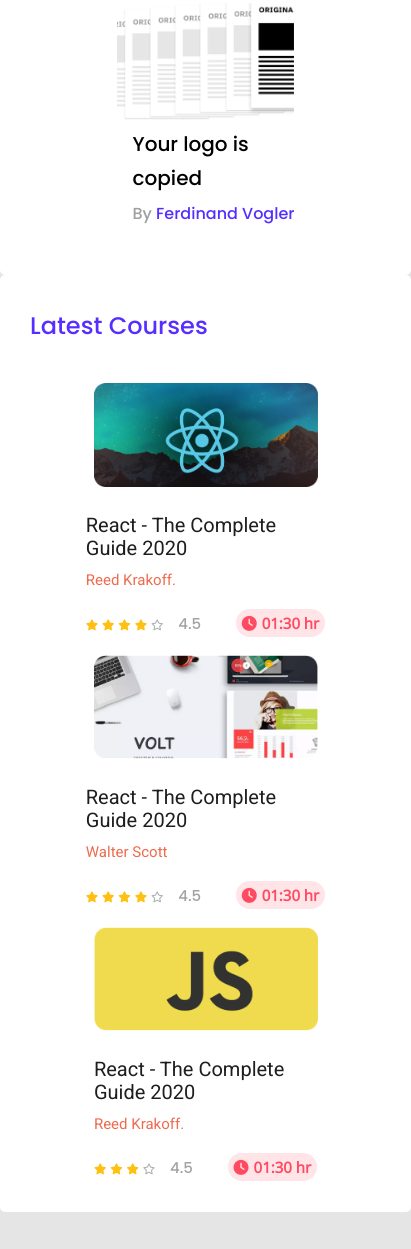
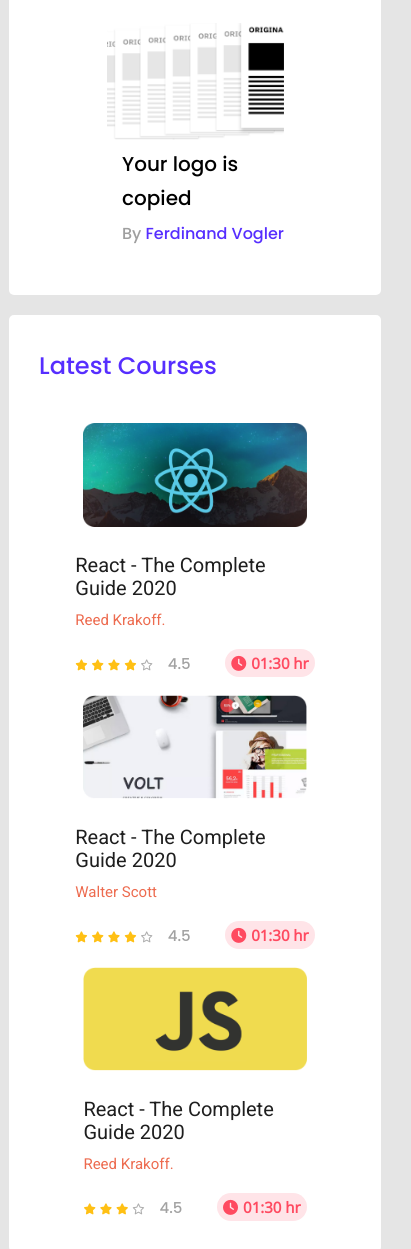
Before and after one commit to taninrahma4/leader-board, a plain HTML site: page index.html in a window 390 px wide. Shown: the part 1938-3187 px from the top of the page, 411 px wide, since content can reach past the window. Before the commit the page ends 3150 px from the top, so only its background shows below. Drawn offline with nearby package versions, Linux system fonts and the light colour scheme; some icons are missing.

Commit message:
make responsive

```diff
--- a/CSS/style.css
+++ b/CSS/style.css
@@ -26,6 +26,7 @@ main {
   background: #ffffff;
   border-radius: 5px;
   padding-top: 3px;
+  margin-top: 20px;
 }
 /* -----------
 top players
@@ -149,8 +150,7 @@ Start think responsive
 
 @media only screen and (max-width:576px){
   .container{
-    width: 90%;
-    margin: 0 auto;
+    width: 80%;
   }
   .players-list,.blogs,.courses{
     grid-template-columns: repeat(1,1fr);
```
